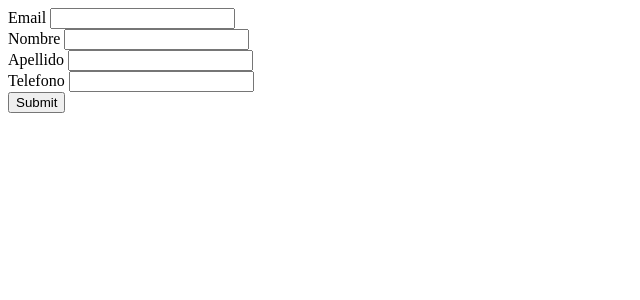
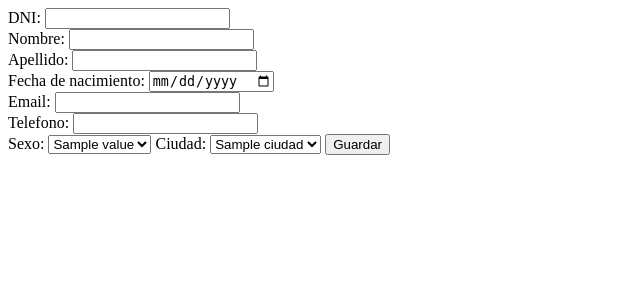
Before and after one commit to TimboAG/Django-PostgreSQL-Agenda, a Django app: template contactos/templates/formregistro.html in a window 1280 px wide. Shown: the top 300 px of the page, without its empty margins (0-640 px from the left). Run offline with Django 3.2, Linux system fonts and the light colour scheme; the template is opened without the code that fills it: most values are stand-ins (such as "Sample title", 1, 10 or a date in 2020).

Commit message:
aprendiendo django

```diff
--- a/agenda/urls.py
+++ b/agenda/urls.py
@@ -20,6 +20,7 @@ from contactos import views
 
 urlpatterns = [
     path('admin/', admin.site.urls),
+    path('', views.crear_persona),
     path('form/', views.formulario, name="formulario"),
     path('contactar/', views.contactar),
 ]
--- a/contactos/templates/formregistro.html
+++ b/contactos/templates/formregistro.html
@@ -1,32 +1,56 @@
-
 <!DOCTYPE html>
 <html lang="en">
-<head>
-    <meta charset="UTF-8">
-    <meta http-equiv="X-UA-Compatible" content="IE=edge">
-    <meta name="viewport" content="width=device-width, initial-scale=1.0">
+  <head>
+    <meta charset="UTF-8" />
+    <meta http-equiv="X-UA-Compatible" content="IE=edge" />
+    <meta name="viewport" content="width=device-width, initial-scale=1.0" />
     <title>Formulario de contacto</title>
-</head>
-<body>
-    <form>
-        <div class="mb-3">
-          <label for="email" class="form-label">Email </label>
-          <input type="email" class="form-control" id="email" aria-describedby="email">
-        </div>
-        <div class="mb-3">
-            <label for="nombre" class="form-label">Nombre </label>
-            <input type="text" class="form-control" id="nombre" aria-describedby="nombre">
-          </div>
-          <div class="mb-3">
-            <label for="apellido" class="form-label">Apellido </label>
-            <input type="text" class="form-control" id="apellido" aria-describedby="apellido">
-          </div>
-          <div class="mb-3">
-            <label for="telefono" class="form-label">Telefono </label>
-            <input type="text" class="form-control" id="telefono" aria-describedby="telefono">
-          </div>
+  </head>
+  <body>
+    <form method="POST" action="/">
+      {% csrf_token %}
+      <label for="dni">DNI:</label>
+      <input type="text" id="dni" name="dni" required /><br />
 
-        <button type="submit" class="btn btn-primary">Submit</button>
-      </form>
-</body>
+      <label for="nombre">Nombre:</label>
+      <input type="text" id="nombre" name="nombre" required /><br />
+
+      <label for="apellido">Apellido:</label>
+      <input type="text" id="apellido" name="apellido" required /><br />
+
+      <label for="fecha_nacimiento">Fecha de nacimiento:</label>
+      <input
+        type="date"
+        id="fecha_nacimiento"
+        name="fecha_nacimiento"
+        required
+      /><br />
+
+      <label for="email">Email:</label>
+      <input type="text" id="email" name="email" required /><br />
+
+      <label for="telefono">Telefono:</label>
+      <input type="text" id="telefono" name="telefono" required /><br />
+
+      <label for="sexo">Sexo:</label>
+      <select id="sexo" name="sexo">
+        {% for key, value in persona.sexos %}
+        <option value="{{ key }}">{{ value }}</option>
+        {% endfor %}
+      </select>
+
+      <label for="ciudad">Ciudad:</label>
+      <select id="ciudad" name="ciudad">
+        {% for ciudad in ciudades %} {% if forloop.first %}
+        <option value="{{ ciudad.codigo }}" selected>
+          {{ ciudad.nombre }}
+        </option>
+        {% else %}
+        <option value="{{ ciudad.codigo }}">{{ ciudad.nombre }}</option>
+        {% endif %} {% endfor %}
+      </select>
+
+      <input type="submit" value="Guardar" />
+    </form>
+  </body>
 </html>
```
Also changed, not shown: contactos/templates/base.html (added, +27 -0 lines), contactos/templates/contacto_exitoso.html (+5 -16 lines), contactos/templates/formulario.html (+14 -17 lines), contactos/views.py (+36 -0 lines).
